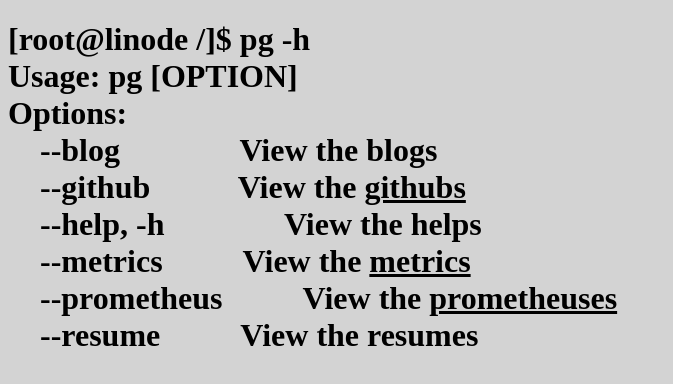
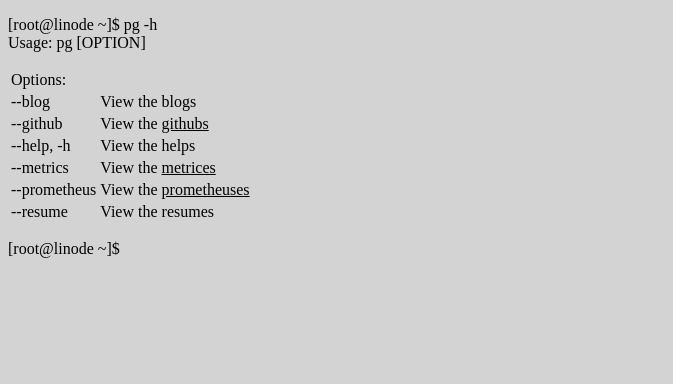
Before and after one commit to silentpete/pg-h.io, a plain HTML site: page container/nginx/data/www/index.html in a window 1280 px wide. Shown: the whole page, without its empty margins (0-673 px from the left). Drawn offline with Linux system fonts and the light colour scheme.

Commit message:
Clean up index.html a little

```diff
--- a/container/nginx/data/www/index.html
+++ b/container/nginx/data/www/index.html
@@ -5,16 +5,41 @@
 </head>
 <body style="background-color:lightgray;" link="black" vlink="black" alink="black">
 
-<h1>[root@linode /]$ pg -h
-  </br>Usage: pg [OPTION]
-  </br>Options:
-  </br>&nbsp &nbsp --blog &nbsp &nbsp &nbsp &nbsp &nbsp &nbsp &nbsp View the blogs
-  </br>&nbsp &nbsp --github &nbsp &nbsp &nbsp &nbsp &nbsp View the <a href="https://github.com/silentpete" target="_blank">githubs</a>
-  </br>&nbsp &nbsp --help, -h &nbsp &nbsp &nbsp &nbsp &nbsp &nbsp &nbsp View the helps
-  </br>&nbsp &nbsp --metrics &nbsp &nbsp &nbsp &nbsp &nbspView the <a href="http://prometheus.pg-h.io/metrics" target="_blank">metrics</a>
-  </br>&nbsp &nbsp --prometheus &nbsp &nbsp &nbsp &nbsp &nbspView the <a href="http://prometheus.pg-h.io/" target="_blank">prometheuses</a>
-  </br>&nbsp &nbsp --resume &nbsp &nbsp &nbsp &nbsp &nbspView the resumes
-</h1>
+<p>[root@linode ~]$ pg -h
+</br>Usage: pg [OPTION]
+</p>
+
+<table>
+  <tr>
+    <td>Options:</td>
+  </tr>
+  <tr>
+    <td>--blog</td>
+    <td>View the blogs</td>
+  </tr>
+  <tr>
+    <td>--github</td>
+    <td>View the <a href="https://github.com/silentpete" target="_blank">githubs</a></td>
+  </tr>
+  <tr>
+    <td>--help, -h</td>
+    <td>View the helps</td>
+  </tr>
+  <tr>
+    <td>--metrics</td>
+    <td>View the <a href="http://prometheus.pg-h.io/metrics" target="_blank">metrices</a></td>
+  </tr>
+  <tr>
+    <td>--prometheus</td>
+    <td>View the <a href="http://prometheus.pg-h.io/" target="_blank">prometheuses</a></td>
+  </tr>
+  <tr>
+    <td>--resume</td>
+    <td>View the resumes</td>
+  </tr>
+</table>
+
+<p>[root@linode ~]$</p>
 
 </body>
 </html>
```
